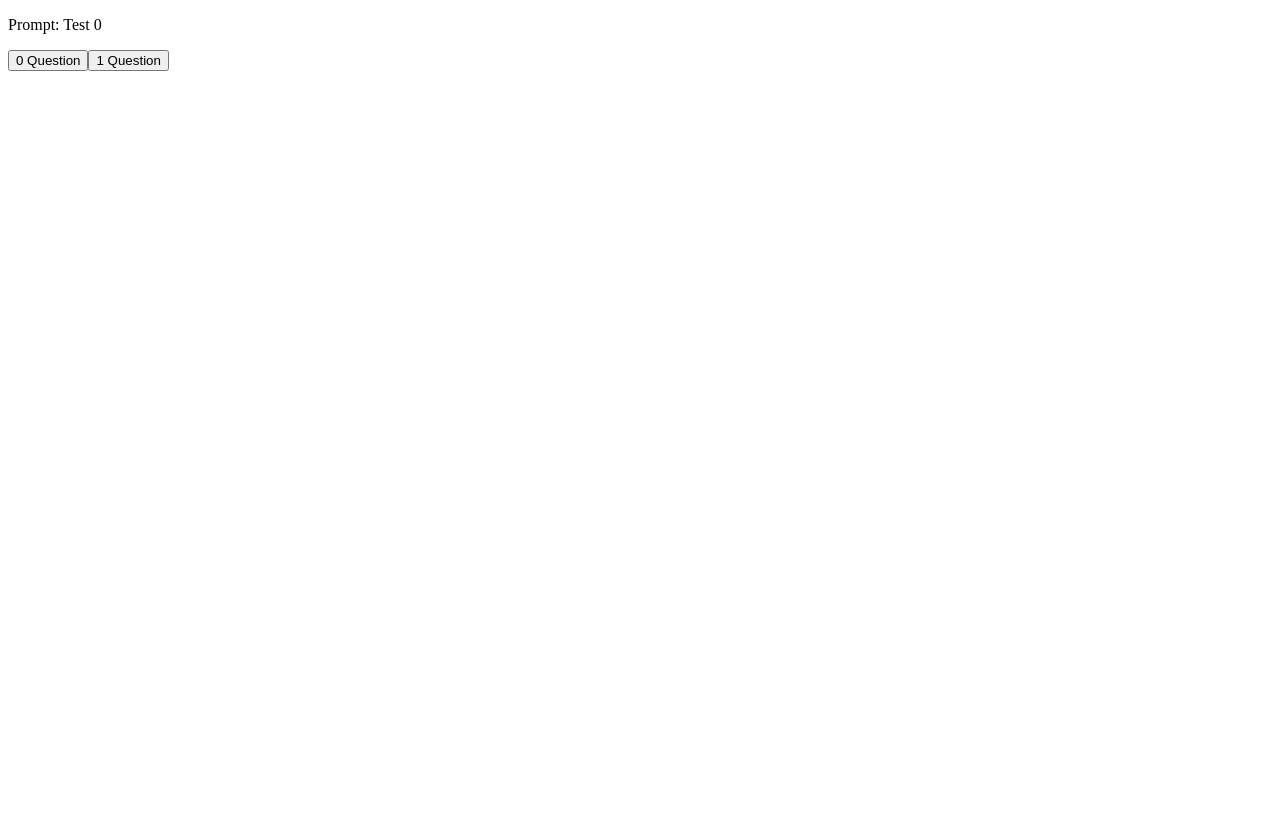
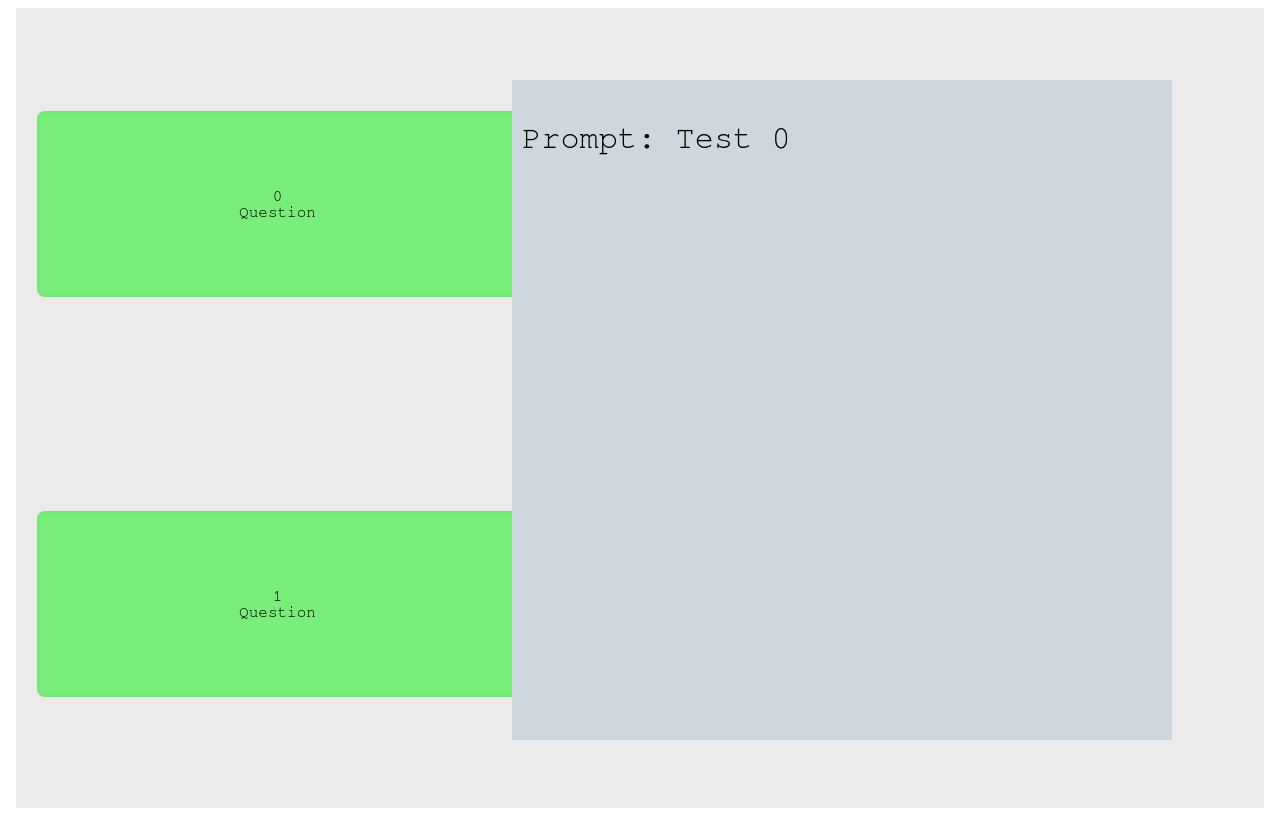
Before and after one commit to nnaapp/Choose-Your-Own-Adventure-Framework, a SvelteKit app: page / in a window 1280 px wide. Built offline with nearby package versions, Linux system fonts and the light colour scheme.

Commit message:
Added basic CSS to website, very WIP

```diff
--- a/src/routes/+page.svelte
+++ b/src/routes/+page.svelte
@@ -7,16 +7,22 @@
 
     let currentNode: StoryNode = tree.GetRootNode();
 
-    let prompt: string = currentNode.GetPrompt();
+    let prompt: string
+    UpdateCurrentPrompt();
 
-    function GetCurrentChoice(index: number): string|null
+    let numBranches = tree.GetBranchesPerNode();
+    let choices: string[] = new Array(numBranches);
+    UpdateChoices();
+
+    function UpdateChoices()
     {
-        if (index < 0 || index >= tree.GetBranchesPerNode()) return null;
-
-        return currentNode.GetChoiceText(index);
+        for (let i = 0; i < numBranches; i++)
+        {
+            choices[i] = currentNode.GetChoiceText(i);
+        }
     }
 
-    function UpdateCurrentPrompt(): string
+    function UpdateCurrentPrompt()
     {
         prompt = currentNode.GetPrompt();
     }
@@ -32,16 +38,71 @@
     {
         MoveToNext(choice);
         UpdateCurrentPrompt();
+        UpdateChoices();
         console.log("Node change to: ID " + currentNode.GetID());
     }
 </script>
 
-<div>
-    <p>Prompt: {prompt}</p>
+<style>
+    .question-container {
+        background-color: #ced7de;
+        position: absolute;
+        top: 10%;
+        left: 40%;
+        height: 80%;
+        width: 50%;
+        padding: 10px;
+        font-size: 32px;
+        font-family: "FreeMono", "Lucida Console", monospace;
+    }
 
-    {#each currentNode.branches as branches, i}
-        <button
-            on:click={() => UpdateView(i)}
-        >{GetCurrentChoice(i)}</button>
-    {/each}
-</div>
+    .flex-container {
+        height: 100vh;
+        width: 33vw;
+        display: flex;
+        flex-direction: column;
+        justify-content: space-around
+    }
+
+    .flex-button {
+        margin-bottom: 2%;
+        margin-left: 5%;
+    }
+
+    .button {
+        background-color: #79ed79;
+        border: 2px solid #78e378;
+        color: black;
+        padding: 75px 200px;
+        text-align: center;
+        text-decoration: none;
+        display: inline-block;
+        font-size: 16px;
+        font-family: "FreeMono", "Lucida Console", monospace;
+        transition-duration: 0.4s;
+        border-radius: 8px;
+    }
+
+    .button:hover {
+        background-color: #dbffdb;
+        border: 2px solid #bce8bc;
+        color: black;
+    }
+</style>
+
+<body style="background-color:#ebebeb;">
+    <div class="question-container">
+        <p style="font-size:32px;">Prompt: {prompt}</p>
+    </div>
+
+    <div class="flex-container">
+        {#each currentNode.branches as branches, i}
+            <div class="flex-button">
+            <button
+                class = "button"
+                on:click={() => UpdateView(i)}
+            >{choices[i]}</button>
+            </div>
+        {/each}
+    </div>
+</body>
```
